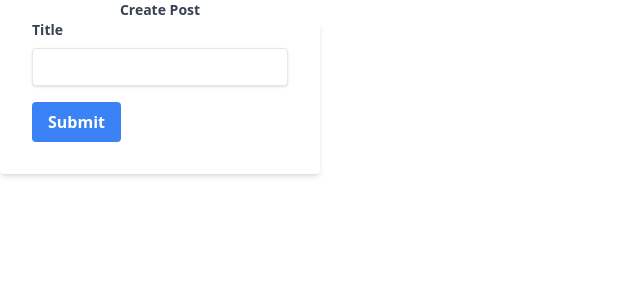
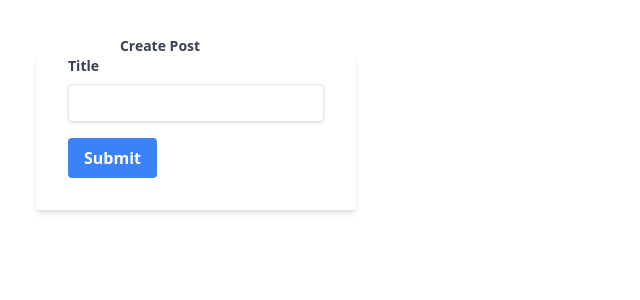
Before and after one commit to CodeLeom/blog, a React (Create React App) app in the folder client/: page / in a window 1280 px wide. Shown: the top 300 px of the page, without its empty margins (0-640 px from the left). Built offline with nearby package versions, Linux system fonts and the light colour scheme.

Commit message:
make a connection to the post service using axios

```diff
--- a/client/src/App.js
+++ b/client/src/App.js
@@ -2,7 +2,7 @@ import PostCreate from "./PostCreate";
 
 function App() {
   return (
-    <div className="w-full max-w-xs">
+    <div className="w-full max-w-xs my-9">
         <h1 className="text-gray-700 text-sm font-bold text-center">Create Post</h1>
         <PostCreate />
     </div>
--- a/client/src/PostCreate.js
+++ b/client/src/PostCreate.js
@@ -1,14 +1,26 @@
-import React from 'react'
+import React, {useState} from 'react'
+import axios from 'axios'
 
 function PostCreate() {
+  const [title, setTitle] = useState('')
+
+  const onSubmit = async (e) => {
+    e.preventDefault()
+
+    await axios.post('http://localhost:4001/posts', {
+      title
+    })
+
+    setTitle('')
+  }
   return (
-    <div className='w-full max-w-xs'>
-      <form className='bg-white shadow-md rounded px-8 pt--6 pb-8 mb-4'>
+    <div className='w-full max-w-xs mx-9'>
+      <form onSubmit={onSubmit} className='bg-white shadow-md rounded px-8 pt--6 pb-8 mb-4'>
         <div className='mb-4'>
             <label className='block text-gray-700 text-sm font-bold mb-2' for='title'>
                 Title
             </label>
-            <input className='shadow appearance-none border rounded w-full py-2 px-3 text-gray-700 leading-tight focus:outline-none focus:shadow-outline' />
+            <input value={title} onChange={e => setTitle(e.target.value)} className='shadow appearance-none border rounded w-full py-2 px-3 text-gray-700 leading-tight focus:outline-none focus:shadow-outline' />
         </div>
         <button className='bg-blue-500 hover:bg-blue-700 text-white font-bold py-2 px-4 rounded focus:outline-none focus:shadow-outline' type='button'>Submit</button>
       </form>
```
